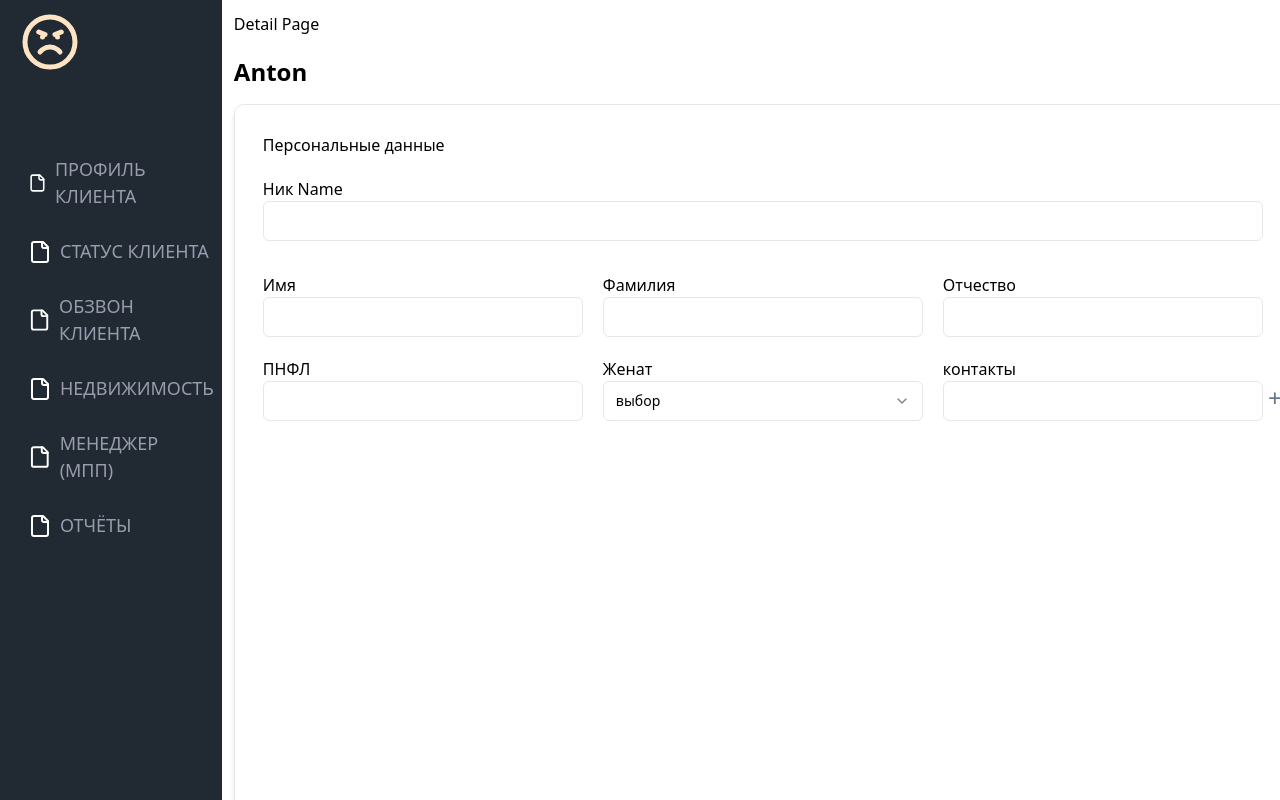
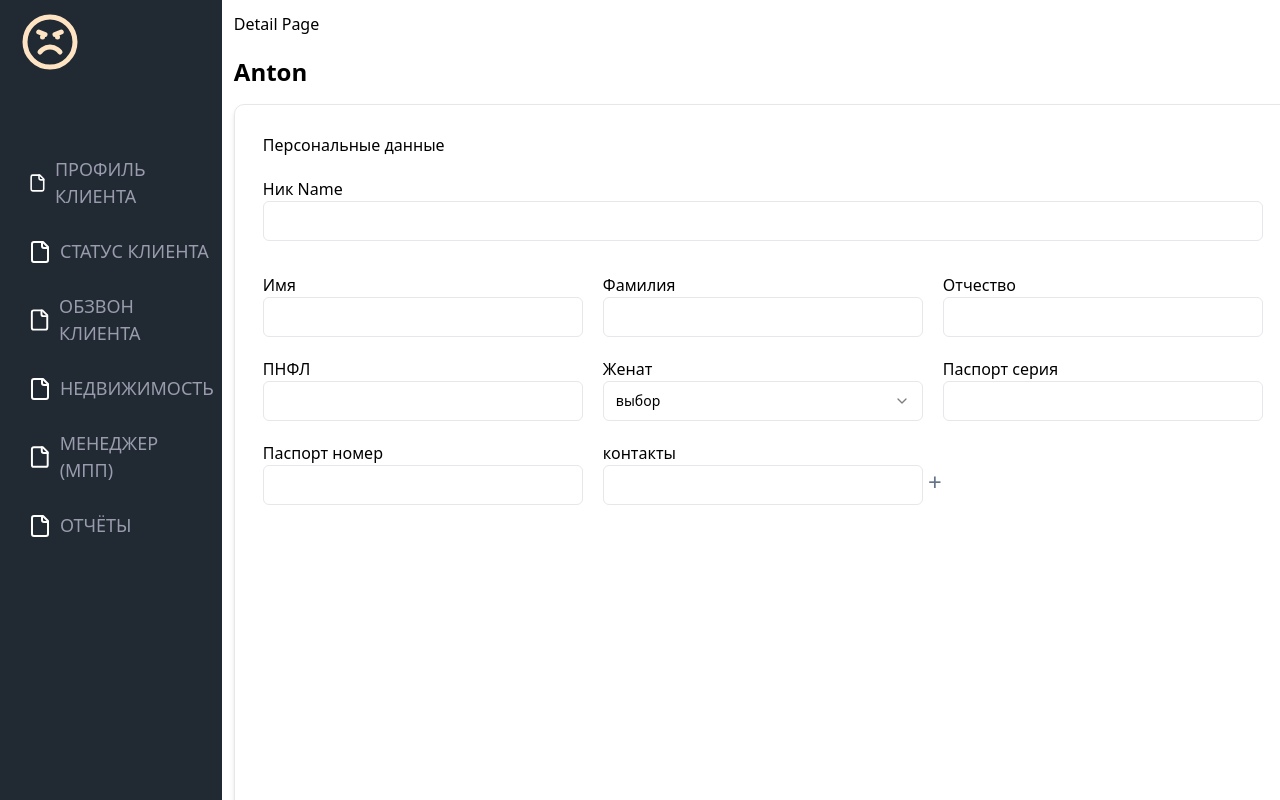
Before and after one commit to SamandarXoja/crm, a React (Vite) app: page /detail-clients/1 in a window 1280 px wide. Shown: the top 800 px of the page. Built offline with nearby package versions, Linux system fonts and the light colour scheme.

Commit message:
input added

```diff
--- a/src/pages/detail-clients/index.tsx
+++ b/src/pages/detail-clients/index.tsx
@@ -34,11 +34,14 @@ const DetailClient = () => {
             return
         }
 
-        setInputCount([...inputCount, 1])
+        setInputCount([...inputCount, Date.now()])
 
 
     }
 
+    function deleteInput(id: number) {
+        setInputCount(inputCount.filter((inputId) => inputId !== id));
+    }
 
 
 
@@ -95,22 +98,50 @@ const DetailClient = () => {
                                 </Select>
                             </div>
 
-                            <div className='max-w-[320px]   w-full relative'>
-                                <label>контакты</label>
-                                {inputCount.map((_, i) => (
-                                    <div className='flex max-w-[320px] w-full mb-2' key={i}>
-                                        <div className='max-w-[320px] w-full'>
-                                            <Input className='max-w-[320px] w-full' />
-                                            <button onClick={() => createInput()} className='absolute right-[-19px] top-[25px] text-2xl text-slate-500'>+</button>
+
+                            <div className='max-w-[320px] w-full'>
+                                <label>Паспорт серия</label>
+                                <Input className='max-w-[320px] w-full' />
+                            </div>
+                            <div className='max-w-[320px] w-full'>
+                                <label>Паспорт номер</label>
+                                <Input className='max-w-[320px] w-full' />
+                            </div>
+                            <div className='max-w-[320px] w-full'>
+                                {inputCount.map((id, i) => (
+                                    <div className='max-w-[320px]   w-full relative' key={id}>
+                                        <label>контакты</label>
+                                        <div className='flex max-w-[320px] w-full mb-2' >
+                                            <div className='max-w-[320px] w-full'>
+
+
+                                                <Input className='max-w-[320px] w-full' />
+
+
+                                                {i === 0 && (
+
+                                                    <button onClick={() => createInput()} className='absolute right-[-19px] top-[25px] text-2xl text-slate-500'>+</button>
+                                                )
+
+                                                }
+
+                                                {i > 0 && (
+
+                                                    <button onClick={() => deleteInput(id)} className='absolute right-[-19px] top-[25px] text-slate-500'>Х</button>
+                                                )
+
+                                                }
+
+
+                                            </div>
                                         </div>
+
+
                                     </div>
                                 ))}
+                            </div>
 
 
-
-
-
-                            </div>
                         </div>
 
 
```
